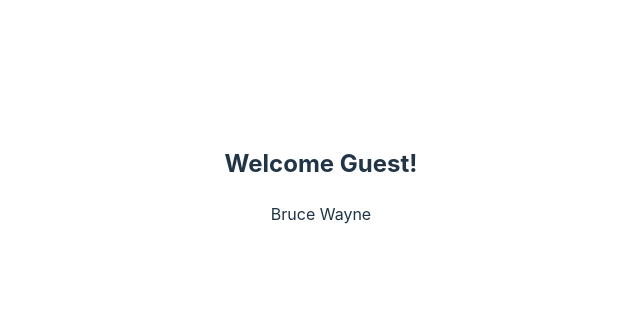
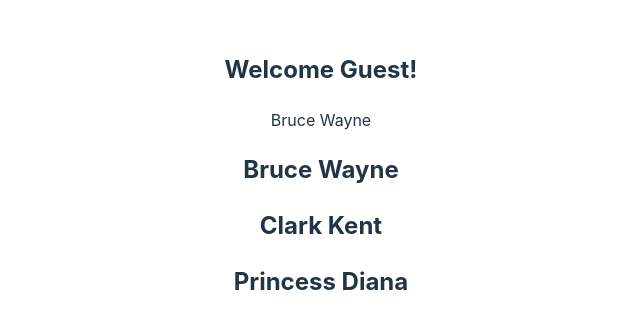
Before and after one commit to DenZaiyy/react-ts-course, a React (Vite) app: page / in a window 1280 px wide. Shown: the part 224-552 px from the top of the page, without its empty margins (319-959 px from the left). Built offline with nearby package versions, Linux system fonts and the light colour scheme.

Commit message:
add: third course (type array -> object)

```diff
--- a/src/App.tsx
+++ b/src/App.tsx
@@ -1,6 +1,7 @@
 import "./App.css";
 import { Greet } from "./components/Greet";
 import { Person } from "./components/Person";
+import { PersonList } from "./components/PersonList";
 
 function App() {
     const personName = {
@@ -8,11 +9,27 @@
         last: "Wayne",
     };
 
+    const nameList = [
+        {
+            first: "Bruce",
+            last: "Wayne",
+        },
+        {
+            first: "Clark",
+            last: "Kent",
+        },
+        {
+            first: "Princess",
+            last: "Diana",
+        },
+    ];
+
     return (
         <>
             <div className="App">
                 <Greet name="denZ" messageCount={10} isLoggedIn={false} />
                 <Person name={personName} />
+                <PersonList names={nameList} />
             </div>
         </>
     );
--- /dev/null
+++ b/src/components/PersonList.tsx
@@ -0,0 +1,20 @@
+type PersonsListProps = {
+    names: {
+        first: string;
+        last: string;
+    }[];
+};
+
+export const PersonList = (props: PersonsListProps) => {
+    return (
+        <div>
+            {props.names.map((person) => {
+                return (
+                    <h2 key={person.first}>
+                        {person.first} {person.last}
+                    </h2>
+                );
+            })}
+        </div>
+    );
+};
```
